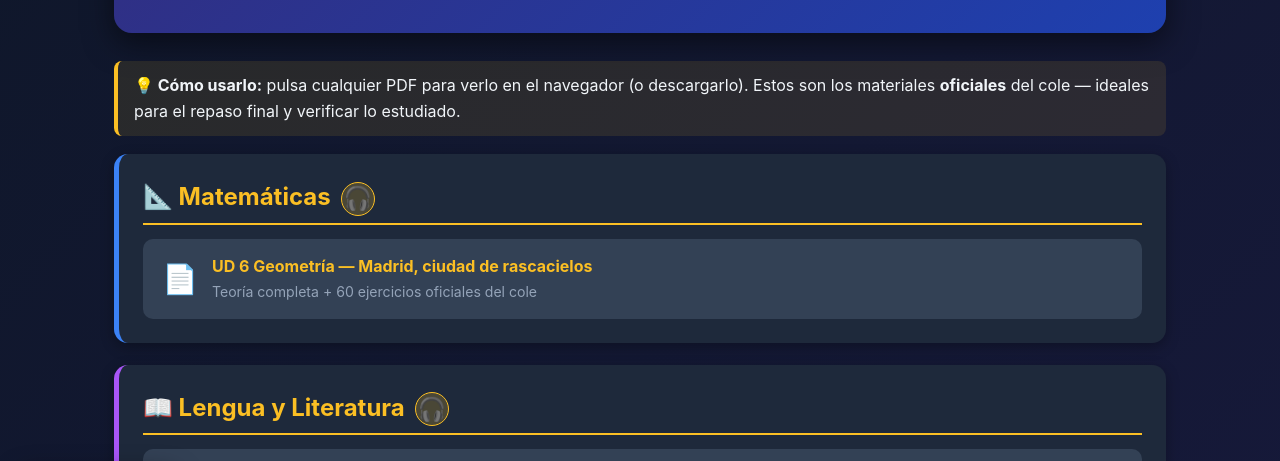
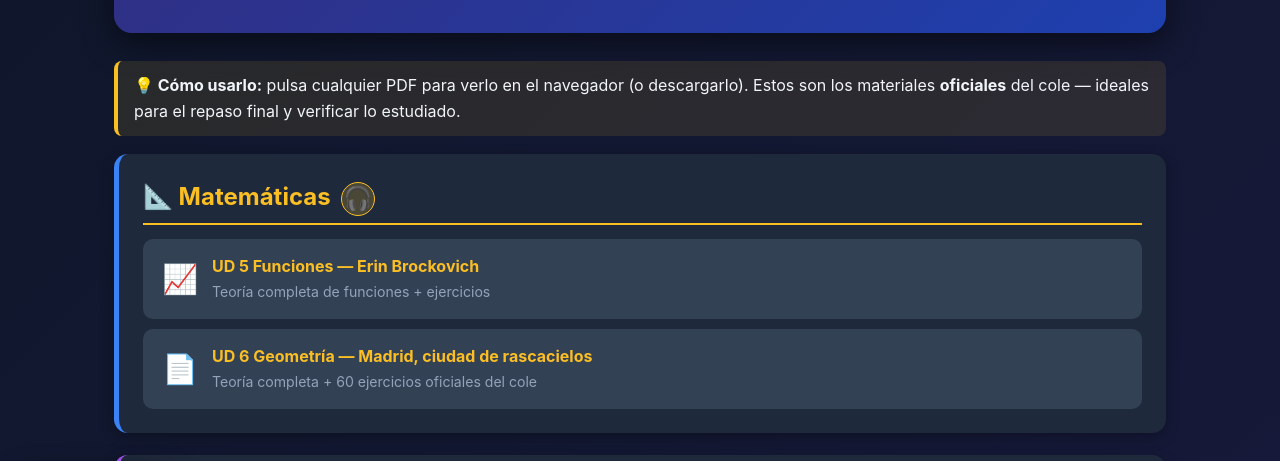
Before and after one commit to Davidkolbe/finales-3eval-mario, a plain HTML site: page apuntes.html in a window 1280 px wide. Shown: the part 202-663 px from the top of the page. Drawn offline with Linux system fonts and the light colour scheme.

Commit message:
Add: UD5 Funciones (Erin Brockovich) - Matemáticas

```diff
--- a/apuntes.html
+++ b/apuntes.html
@@ -58,6 +58,13 @@
   <section class="mate">
     <h2>📐 Matemáticas</h2>
     <div class="pdf-list">
+      <a class="pdf-item" href="apuntes/UD5_Funciones.pdf" target="_blank">
+        <span class="icon">📈</span>
+        <div class="info">
+          <div class="nombre">UD 5 Funciones — Erin Brockovich</div>
+          <div class="desc">Teoría completa de funciones + ejercicios</div>
+        </div>
+      </a>
       <a class="pdf-item" href="apuntes/UD6_Geometria.pdf" target="_blank">
         <span class="icon">📄</span>
         <div class="info">
```
Also changed, not shown: 1 other file.
